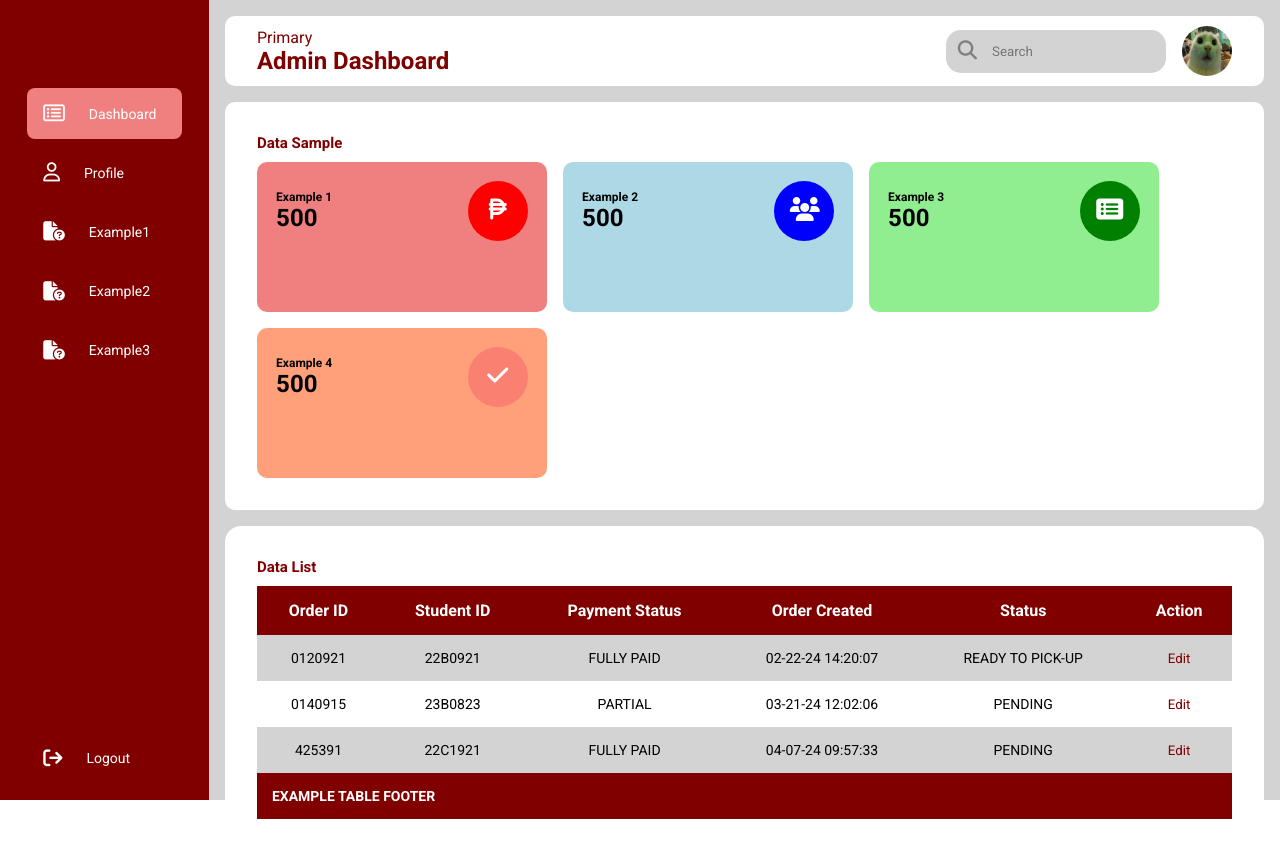
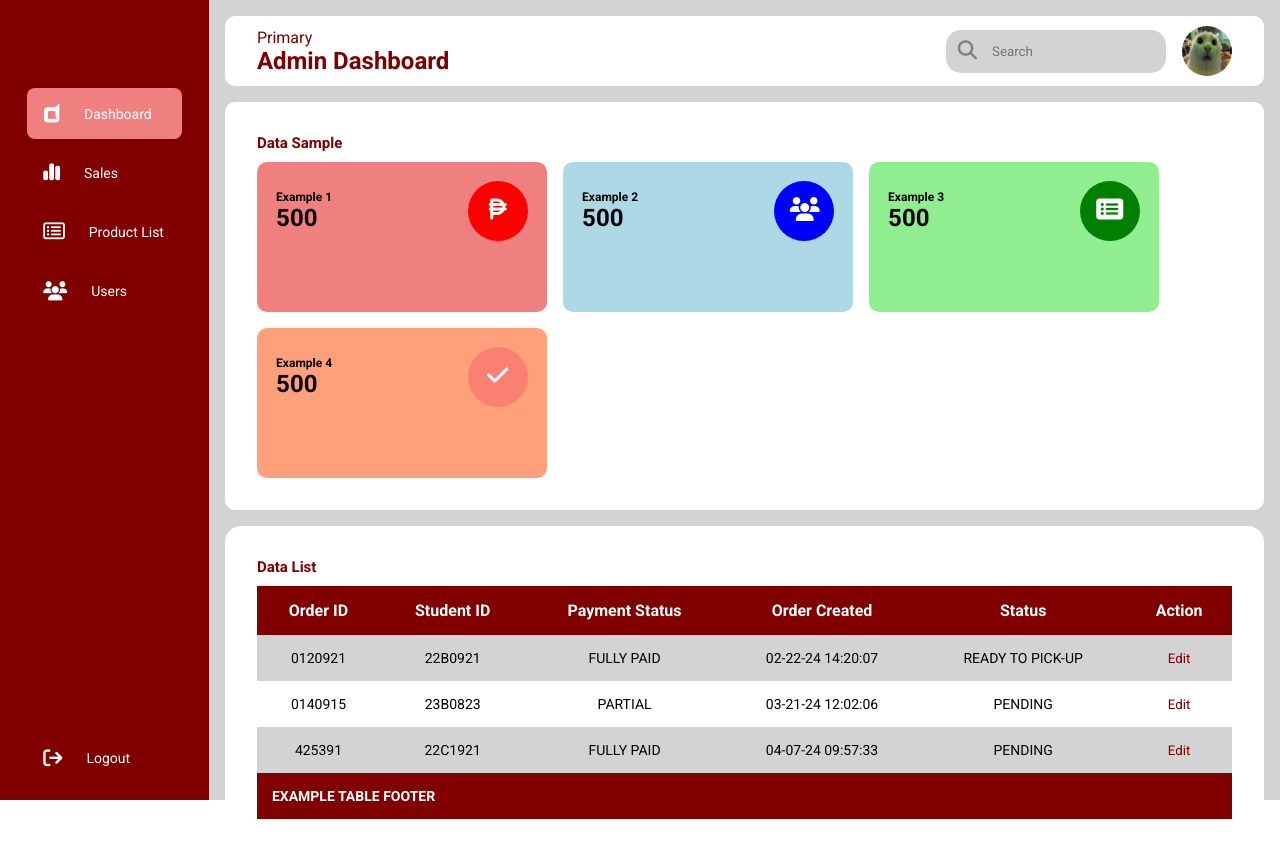
Before and after one commit to WBgit01/GTMS, a PHP site: page /index-admin.php in a window 1280 px wide. Run offline with PHP 8.4, Linux system fonts and the light colour scheme.

Commit message:
04-13 update

```diff
--- /dev/null
+++ b/about.php
@@ -0,0 +1 @@
+<?php include_once 'head_layout.php';?>
--- /dev/null
+++ b/contact.php
@@ -0,0 +1 @@
+<?php include_once 'head_layout.php';?>
--- a/index-admin.php
+++ b/index-admin.php
@@ -12,7 +12,7 @@
                     <i class="fa-solid fa-magnifying-glass"></i>
                     <input type="text" placeholder="Search">
                 </div>
-                <img src="IMG/Admin.jpg" alt=""> <!-- admin-image -->
+                <a href="#"><img src="IMG/Admin.jpg" alt=""></a> <!-- admin-image -->
             </div>
         </div>
 
--- a/login.php
+++ b/login.php
@@ -17,7 +17,7 @@ include_once 'head_layout.php';
                         <form action="#">
                             <h3>Login</h3>
                             <div class="input_box">
-                                <input type="email" placeholder="Enter your email" required/>
+                                <input type="email" placeholder="Enter Email or Student ID" required/>
                                 <i class="fa-regular fa-envelope email"></i>
                             </div>
                             <div class="input_box">
--- /dev/null
+++ b/services.php
@@ -0,0 +1 @@
+<?php include_once 'head_layout.php';?>
--- a/sidebar.php
+++ b/sidebar.php
@@ -14,34 +14,29 @@
         <ul class="menu">
             <li class="dash">
                 <a href="#">
-                    <i class="fa-regular fa-rectangle-list"></i>
+                    <i class="fa-brands fa-dashcube"></i>
                     <span>Dashboard</span>
                 </a>
             </li>
             <li>
                 <a href="#">
-                    <i class="fa-regular fa-user"></i>
-                    <span>Profile</span>
+                    <i class="fa-solid fa-chart-simple"></i>
+                    <span>Sales</span>
                 </a>
             </li>
             <li>
                 <a href="#">
-                    <i class="fa-solid fa-file-circle-question"></i>
-                    <span>Example1</span>
+                    <i class="fa-regular fa-rectangle-list"></i>
+                    <span>Product List</span>
                 </a>
             </li>
             <li>
                 <a href="#">
-                    <i class="fa-solid fa-file-circle-question"></i>
-                    <span>Example2</span>
+                    <i class="fa-solid fa-users"></i>
+                    <span>Users</span>
                 </a>
             </li>
-            <li>
-                <a href="#">
-                    <i class="fa-solid fa-file-circle-question"></i>
-                    <span>Example3</span>
-                </a>
-            </li>
+
             <li class="logout">
                 <a href="#">
                     <i class="fa-solid fa-arrow-right-from-bracket"></i>
```
Also changed, not shown: index.php (+5 -8 lines), navigation.php (+6 -11 lines), libs/css/style.css.
